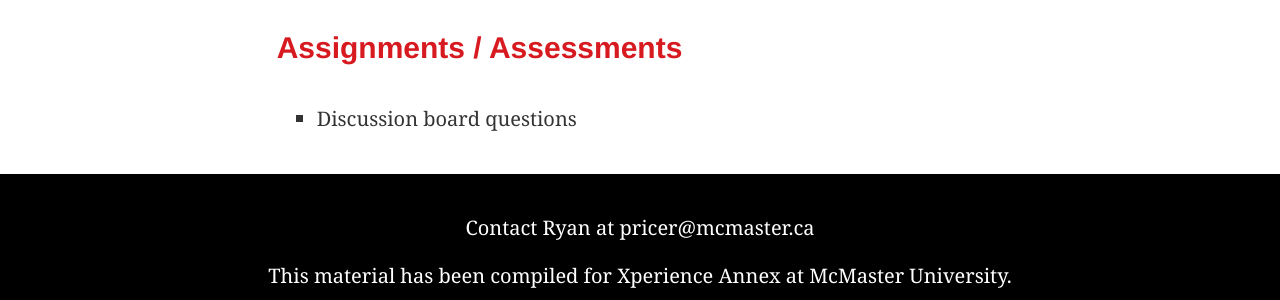
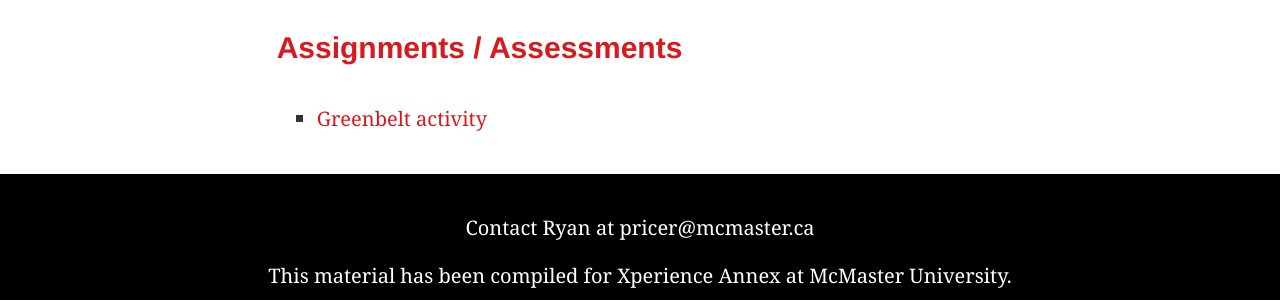
Before and after one commit to ryanwprice/xperience-annex, a Jekyll site: the page built from lessons/week02.md, in a window 1280 px wide. Shown: the part 1839-2139 px from the top of the page. Built offline with Jekyll 4.4.1, drawn with Linux system fonts in a browser that asks for light colours.

Commit message:
Updated week02.md

```diff
--- a/lessons/week02.md
+++ b/lessons/week02.md
@@ -56,4 +57,4 @@ In Module 1 we learned how to format HTML (HyperText Markup Language) and its re
 
 ## Assignments / Assessments
 
-- Discussion board questions
+- [Greenbelt activity]({{ site.github.url }}/activities/greenbelt01)
```
Also changed, not shown: other parts of lessons/week02.md (+1 -0 lines).
